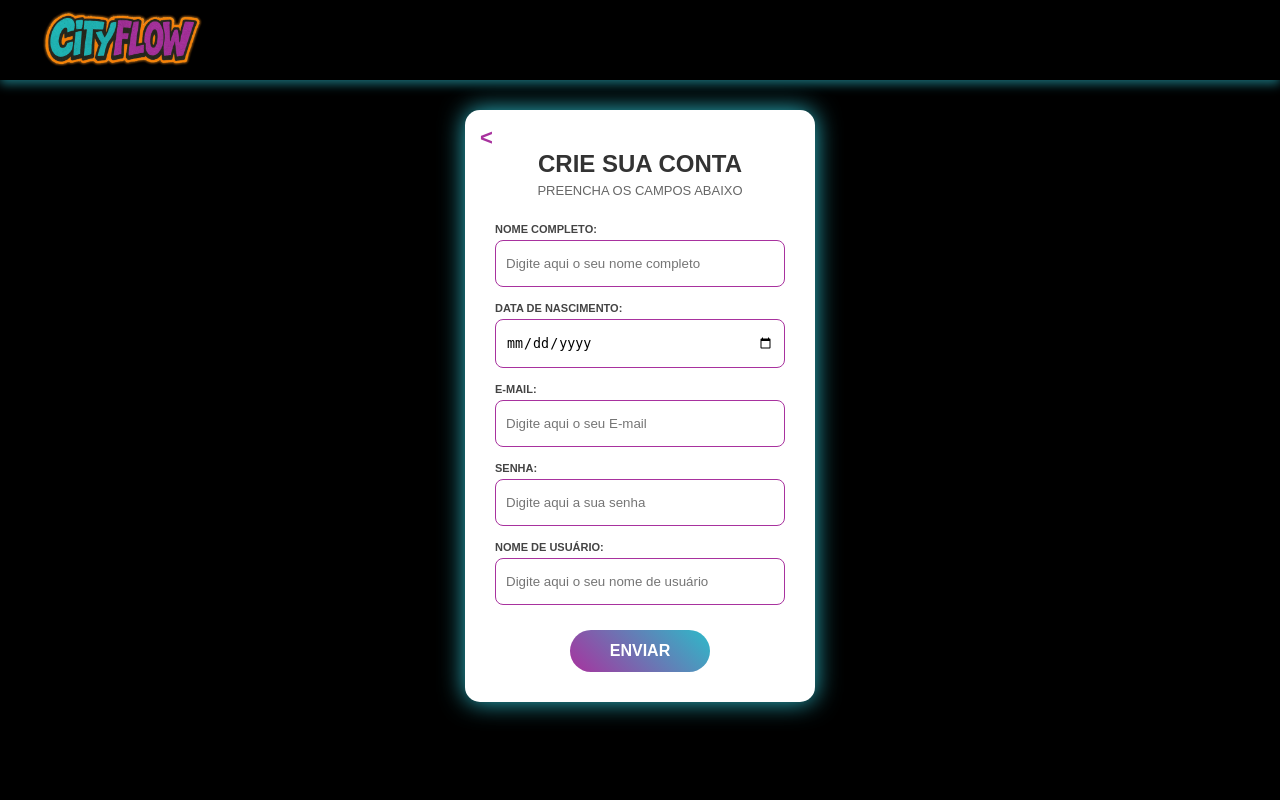
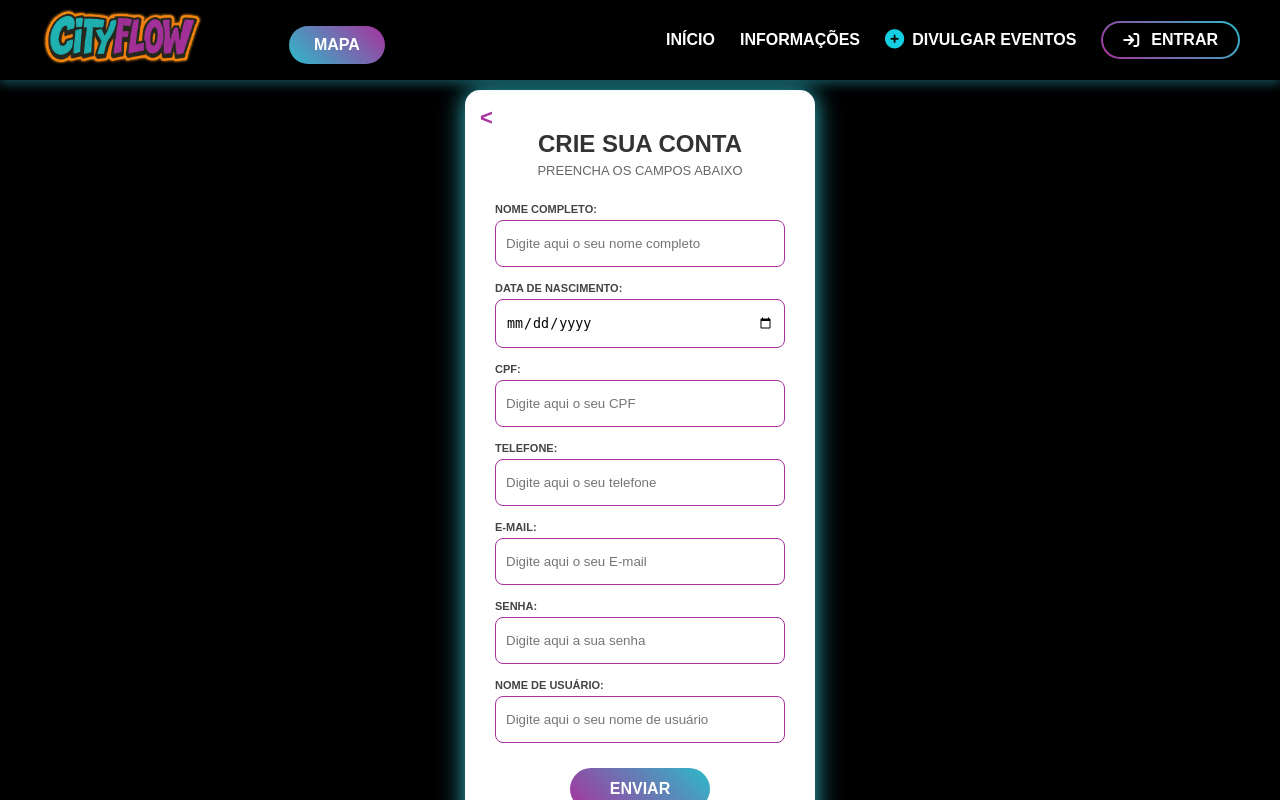
Before and after one commit to GiovanaBt/Lumora_CityFlow, a PHP site: page /cadastroUsuario.php in a window 1280 px wide. Run offline with PHP 8.4, Linux system fonts and the light colour scheme.

Commit message:
(Esqueceram de salvar então eu salvei) 🙌 assinado BD

```diff
--- a/cadastroUsuario.css
+++ b/cadastroUsuario.css
@@ -10,37 +10,25 @@ body {
     background-color: #000000;
     display: flex;
     flex-direction: column;
-    align-items: center; /* Centraliza o formulário horizontalmente */
+    align-items: center; /* Centraliza o conteúdo horizontalmente */
     min-height: 100vh;
 }
 
-/* HEADER */
+/* COMPLEMENTO CRUCIAL PARA O HEADER FICAR ATRÁS */
 header {
-    background-color: #000000;
-    display: flex;
-    align-items: center;
-    justify-content: flex-start;
-    padding: 10px 40px;
-    width: 100%;
-    box-shadow: 0px 4px 10px #2db9c992;
-    margin-bottom: 30px;
-}
-
-.logo img {
-    height: 60px;
-    display: block;
+    z-index: 10;        /* Valor baixo para que o modal (9999) passe por cima dele */
 }
 
 /* FORMULÁRIO (QUADRADO BRANCO) */
 form {
-    background-color: #ffffff; /* Branco sólido, como você fez */
+    background-color: #ffffff;
     padding: 40px 30px 30px 30px;
     border-radius: 15px;
     width: 90%;
-    max-width: 350px; /* Reduzido o tamanho horizontal */
+    max-width: 350px;
     box-shadow: 0px 0px 25px #2dbac9;
     position: relative;
-    text-align: left; /* Alinhamento do texto interno */
+    text-align: left;
 }
 
 /* BOTÃO VOLTAR */
@@ -86,7 +74,7 @@ label {
 /* INPUTS */
 input {
     width: 100%;
-    padding: 15px 10px; /* Mais alto na vertical */
+    padding: 15px 10px;
     margin-bottom: 15px;
     border: 1.5px solid #a8329e;
     border-radius: 8px;
@@ -100,7 +88,7 @@ input:focus {
 /* BOTÃO ENVIAR (CENTRALIZADO NO MEIO DO QUADRADO) */
 button {
     display: block;
-    margin: 10px auto 0; /* O 'auto' nas laterais centraliza o botão */
+    margin: 10px auto 0;
     background: linear-gradient(45deg, #a8329e, #2dbac9);
     color: white;
     border: none;
@@ -115,3 +103,43 @@ button {
 button:hover {
     transform: scale(1.05);
 }
+
+/* ESCURECE E DESFOCA O FUNDO (COBRE TUDO) */
+.modal-overlay {
+    position: fixed;
+    inset: 0;
+    display: flex;
+    justify-content: center;
+    align-items: center; /* Mudado para 'center' para o quadrado ficar no meio certinho da tela */
+    z-index: 9999; /* Absolutamente por cima de tudo */
+    animation: aparecerFundo 0.3s ease;
+}
+
+/* AJUSTE NO SEU FORM PARA ELE SE COMPORTAR COMO O MODAL-CARD POR CIMA DO OVERLAY */
+.modal-overlay form {
+    z-index: 10000; /* Fica acima do overlay preto */
+    animation: aparecer .35s ease;
+
+    /* Brilho neon igual ao que você configurou na foto 2 */
+    box-shadow:
+        0 0 20px rgba(0,255,255,.18),
+        0 0 80px rgba(0,255,255,.15),
+        0 30px 80px rgba(0,0,0,.35);
+}
+
+/* ANIMAÇÕES */
+@keyframes aparecer{
+    from{
+        opacity:0;
+        transform: translateY(-20px) scale(.97);
+    }
+    to{
+        opacity:1;
+        transform: translateY(0) scale(1);
+    }
+}
+
+@keyframes aparecerFundo {
+    from { opacity: 0; }
+    to { opacity: 1; }
+}
--- a/cadastroUsuario.php
+++ b/cadastroUsuario.php
@@ -3,18 +3,55 @@
 <head>
     <meta charset="UTF-8">
     <title>City Flow - Cadastro</title>
+    <link rel="stylesheet" href="header.css">
     <link rel="stylesheet" href="cadastroUsuario.css">
     <link rel="stylesheet" href="https://cdnjs.cloudflare.com/ajax/libs/font-awesome/6.5.0/css/all.min.css">
 </head>
 <body>
 
     <header>
-        <div class='logo'>
-            <a href="index.php">
-                <img src="imgs/cityFlow.webp" alt="logo">
-            </a>
-        </div>
+        <div class="logo">
+        <a href="index.php"><img src="imgs/cityFlow.webp"></a>
+    </div>
+
+    <div class="hamburguer" id="hamburguer">
+        <i class="fa-solid fa-bars"></i>
+    </div>
+
+    <a href="mapa.php" target="_blank">
+        <button class="botaoMapa">MAPA</button>
+    </a>
+
+    <nav>
+        <ul class="menu">
+            <li><a href="index.php">INÍCIO</a></li>
+            <li><a href="informacoes.php">INFORMAÇÕES</a></li>
+            <li><a href="cadastroEvento.php"><i class="fa-solid fa-circle-plus"></i> DIVULGAR EVENTOS</a></li>
+
+            <?php if (isset($_SESSION['usuario_id'])): ?>
+                <li class="perfil">
+                    <a href="#"><i class="fa-solid fa-circle-user"></i> <?php echo $_SESSION['nome_usuario']; ?></a>
+                    <ul class="submenu">
+                        <li><a href="minhaConta.php"><i class="fa-solid fa-user-gear"></i> Minha Conta</a></li>
+                        <li><a href="minhaConta.php#favoritos"><i class="fa-solid fa-heart"></i> Favoritos</a></li>
+                        <li><a href="ajuda.php"><i class="fa-solid fa-circle-question"></i> Central de ajuda</a></li>
+                        <li><a href="logout.php" class="btn-sair"><i class="fa-solid fa-right-from-bracket"></i> Sair</a></li>
+                    </ul>
+                </li>
+            <?php else: ?>
+                <li>
+                    <div class="menu-container" id="abrirModal">
+                        <i class="fa-solid fa-arrow-right-to-bracket"></i>
+                        <span class="texto-entrar">ENTRAR</span>
+                    </div>
+                </li>
+            <?php endif; ?>
+        </ul>
+    </nav>
     </header>
+
+    <div class="modal-overlay">
+</div>
 
     <form action="enviarCadastroUsuario.php" method="POST">
         <a href="javascript:history.back()" class="btn-voltar">&lt;</a>
@@ -27,6 +64,12 @@
 
         <label>DATA DE NASCIMENTO:</label>
         <input type="date" name="dataNascimento" required>
+
+        <label>CPF:</label>
+        <input type="number" name="CPF" placeholder="Digite aqui o seu CPF" required>
+
+        <label>TELEFONE:</label>
+        <input type="number" name="telefone" placeholder="Digite aqui o seu telefone" required>
 
         <label>E-MAIL:</label>
         <input type="email" name="email" placeholder="Digite aqui o seu E-mail" required>
```
